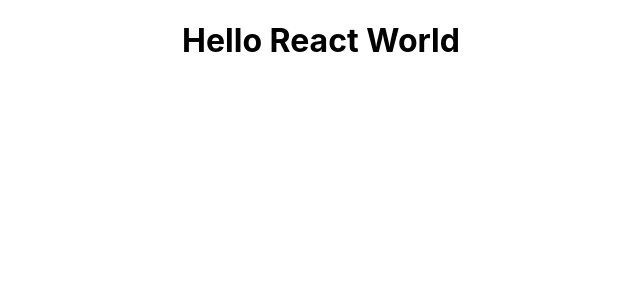
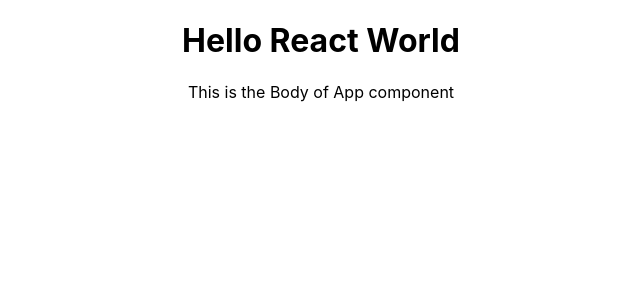
Before and after one commit to Dimuthu-10/temp-site, a React (Create React App) app: page / in a window 1280 px wide. Shown: the top 300 px of the page, without its empty margins (319-959 px from the left). Built offline with nearby package versions, Linux system fonts and the light colour scheme.

Commit message:
add body

```diff
--- a/src/App.js
+++ b/src/App.js
@@ -4,7 +4,7 @@
   return (
     <div className="App">
       <h1>Hello React World</h1>
-      <p></p>
+      <p>This is the Body of App component</p>
     </div>
   );
 }
```
